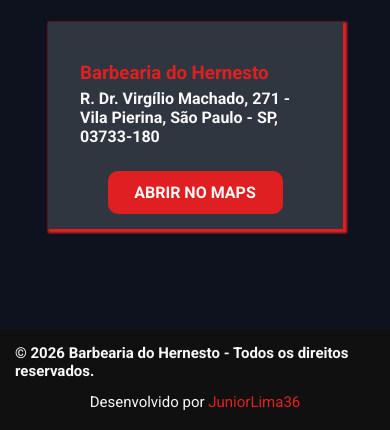
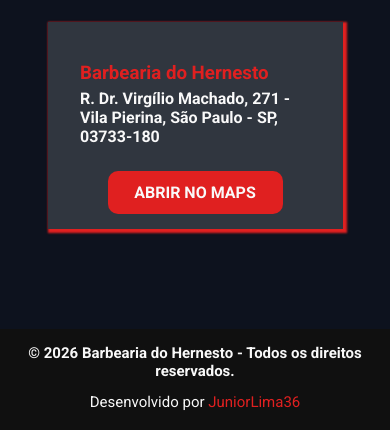
Before and after one commit to hernesto542/Barbearia, a plain HTML site: page index.html in a window 390 px wide. Shown: the part 5742-6172 px from the top of the page. Drawn offline with nearby package versions, Linux system fonts and the light colour scheme; no server answers.

Commit message:
Update style.css

```diff
--- a/style.css
+++ b/style.css
@@ -936,7 +936,9 @@ footer span {
   }
 
   footer h2, footer p {
+    text-align: center;
     font-size: 16px;
+    width: 395px;
   }
 
   .zap {
```
